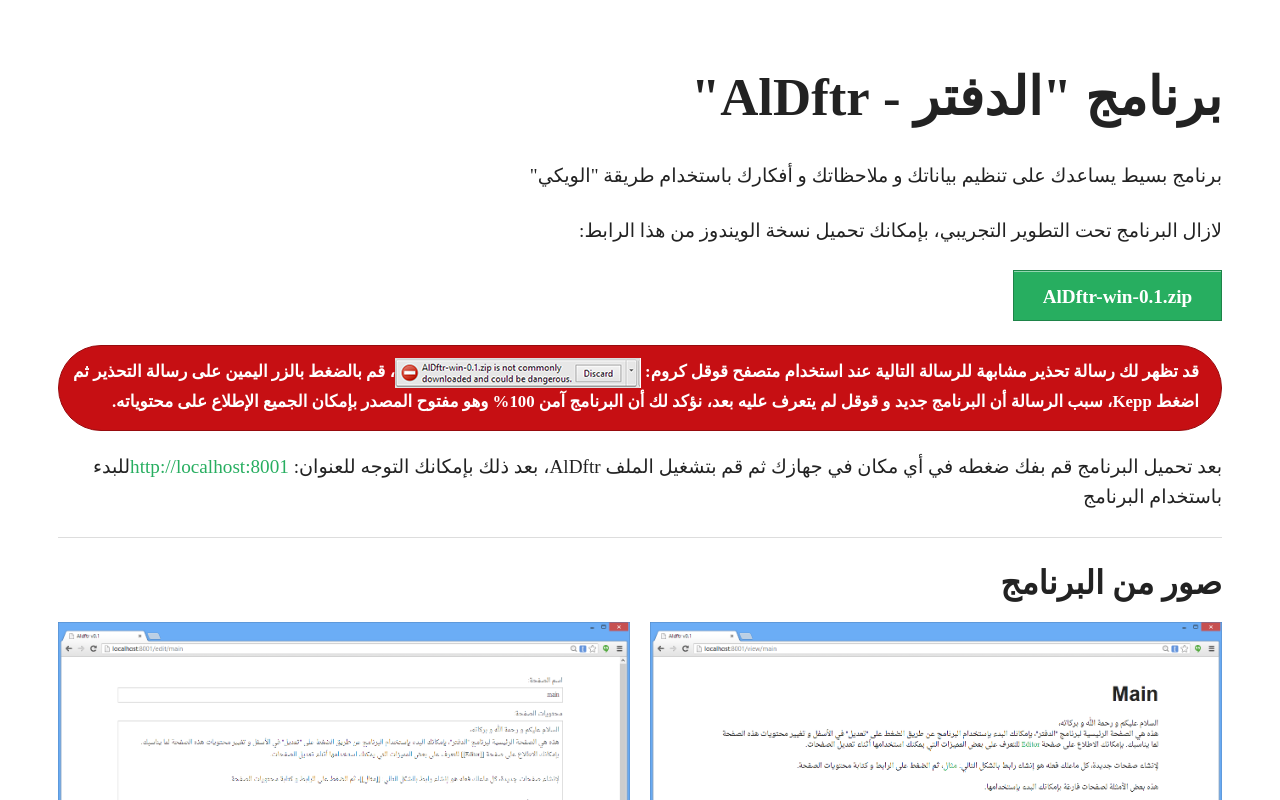
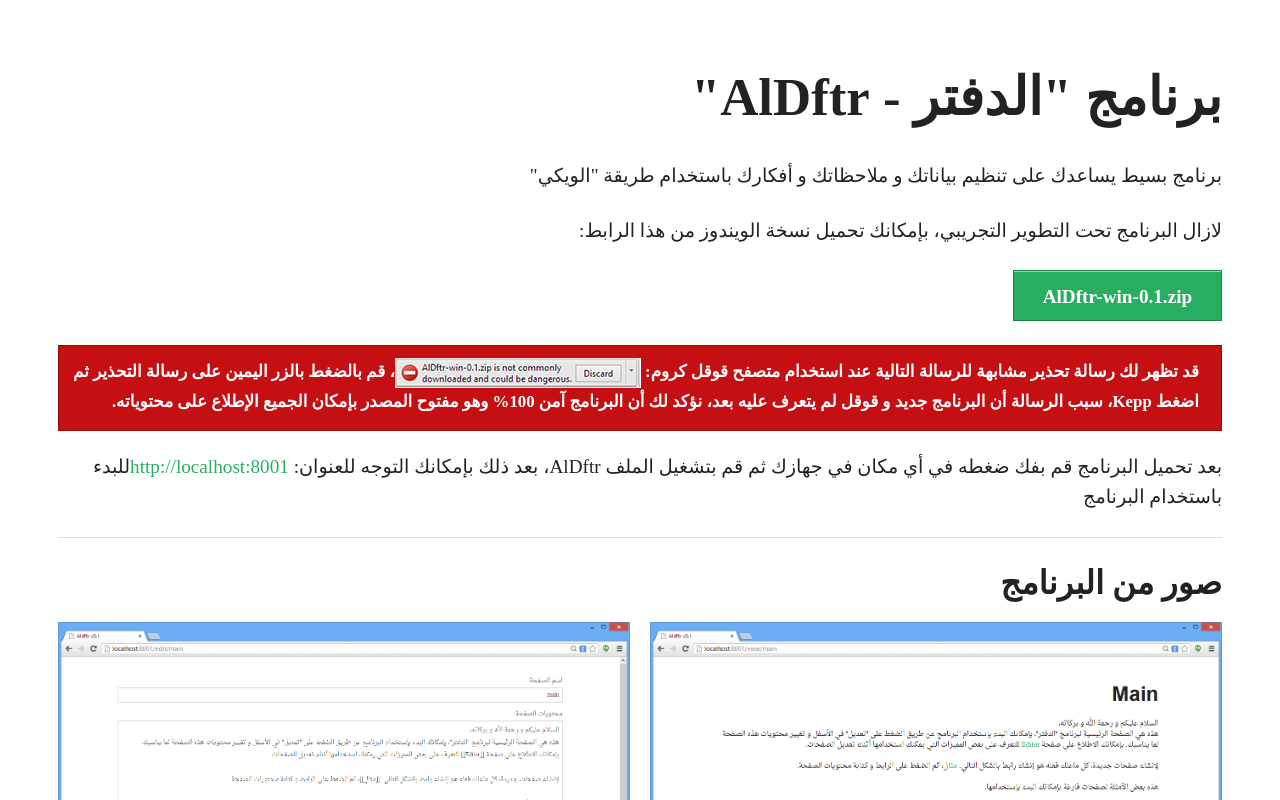
Before and after one commit to mznmel/AlDftr, a plain HTML site: page alDftr.com/index.html in a window 1280 px wide. Shown: the top 800 px of the page. Drawn offline with Linux system fonts and the light colour scheme; a web font is replaced by a local one.

Commit message:
Removed round corner from google chrome alert

```diff
--- a/alDftr.com/index.html
+++ b/alDftr.com/index.html
@@ -16,7 +16,7 @@
         <p>برنامج بسيط يساعدك على تنظيم بياناتك و ملاحظاتك و أفكارك باستخدام طريقة "الويكي"</p>
         <p>لازال البرنامج تحت التطوير التجريبي، بإمكانك تحميل نسخة الويندوز من هذا الرابط:</p>
         <a class="button" href="http://aldftr.com/bin-dist/win/AlDftr-win-0.1.zip">AlDftr-win-0.1.zip</a>
-        <div class="alert-box alert round">
+        <div class="alert-box alert">
             قد تظهر لك رسالة تحذير مشابهة للرسالة التالية عند استخدام متصفح قوقل كروم: <img src="static/google-chrome-alert.png">، قم بالضغط بالزر اليمين على رسالة التحذير ثم اضغط Kepp، سبب الرسالة أن البرنامج جديد و قوقل لم يتعرف عليه بعد، نؤكد لك أن البرنامج آمن 100% وهو مفتوح المصدر بإمكان الجميع الإطلاع على محتوياته.
         </div>
         <p>بعد تحميل البرنامج قم بفك ضغطه في أي مكان في جهازك ثم قم بتشغيل الملف AlDftr، بعد ذلك بإمكانك التوجه للعنوان: <a href="http://localhost:8001">http://localhost:8001</a>للبدء باستخدام البرنامج</p>
```
